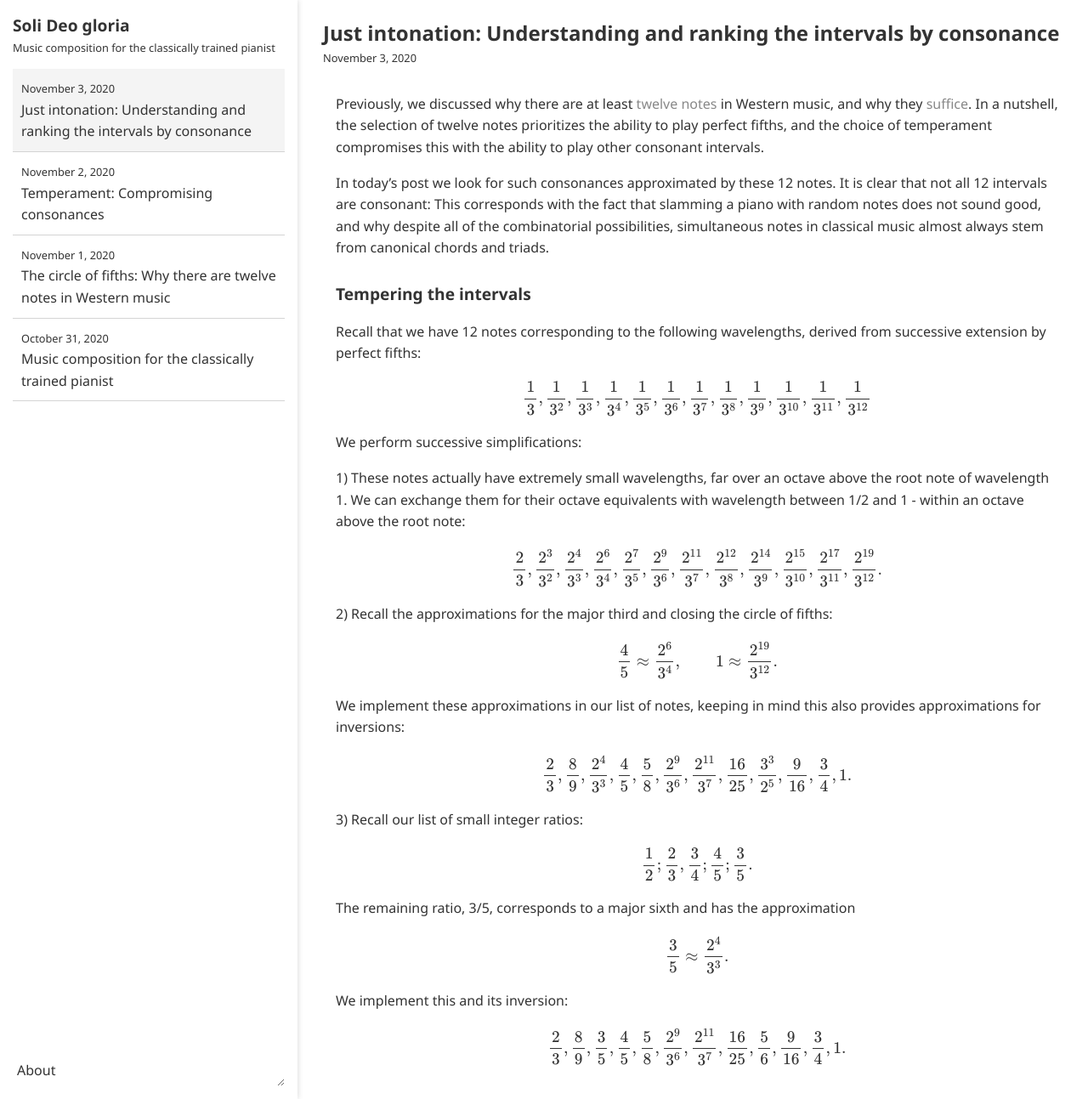
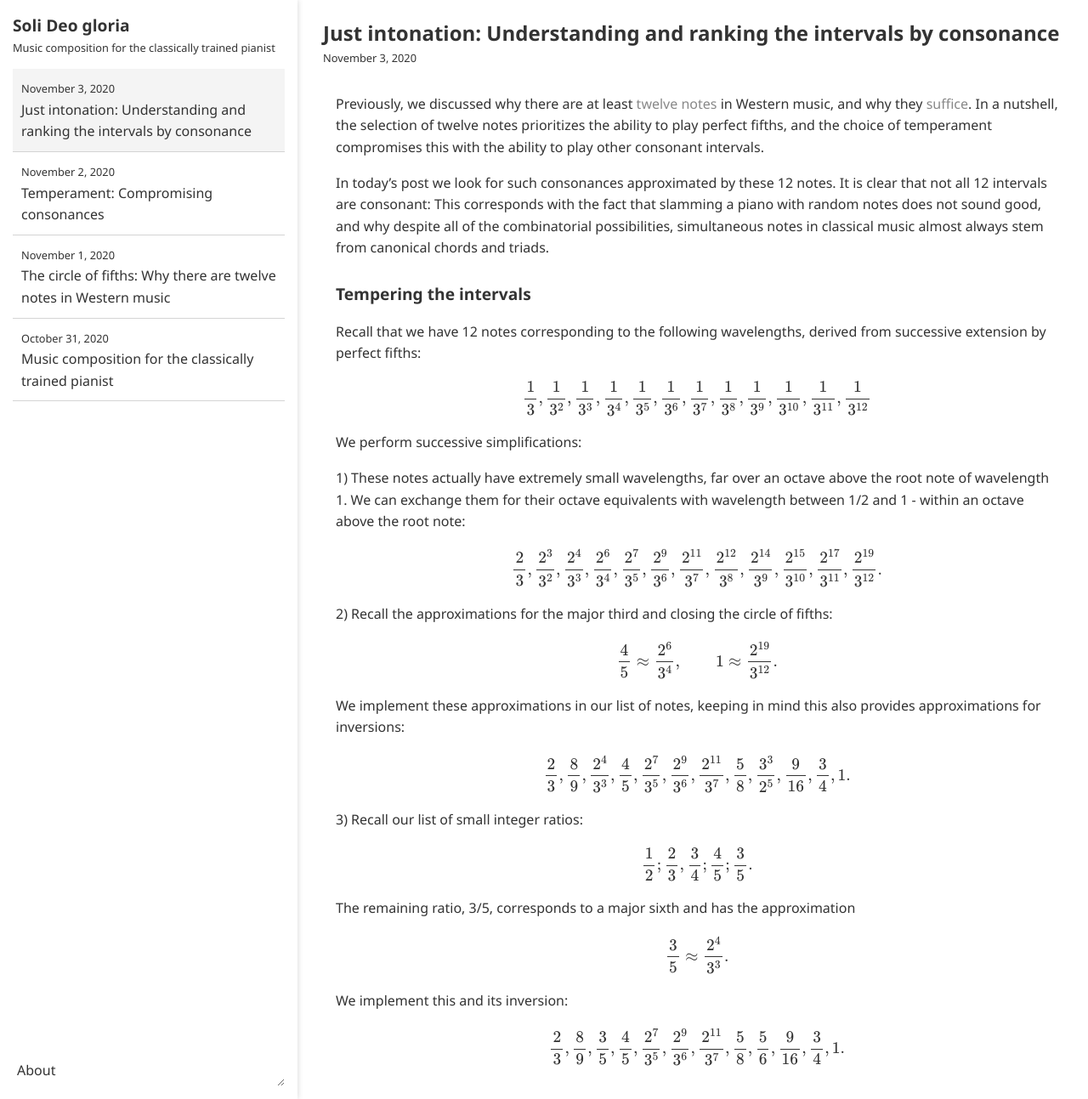
Before and after one commit to ansyblenetwork/sdg, a Jekyll site: the page built from _posts/2020-11-03-just-intonation-understanding-and-ranking-the.md, in a window 1280 px wide and 1293 px high. Shown: the whole window at 85% size. Built offline with Jekyll 4.4.1, drawn with Linux system fonts in a browser that asks for light colours; formulas are drawn with MathJax 3.

Commit message:
Update 2020-11-03-just-intonation-understanding-and-ranking-the.md

```diff
--- a/_posts/2020-11-03-just-intonation-understanding-and-ranking-the.md
+++ b/_posts/2020-11-03-just-intonation-understanding-and-ranking-the.md
@@ -24,7 +24,7 @@ $$\frac{4}{5} \approx \frac{2^6}{3^4}, \qquad 1 \approx \frac{2^{19}}{3^{12}}.$$
 
 We implement these approximations in our list of notes, keeping in mind this also provides approximations for inversions:
 
-$$\frac{2}{3}, \frac{8}{9}, \frac{2^4}{3^3}, \frac{4}{5}, \frac{5}{8}, \frac{2^9}{3^6}, \frac{2^{11}}{3^7}, \frac{16}{25}, \frac{3^3}{2^5}, \frac{9}{16}, \frac{3}{4}, 1.$$
+$$\frac{2}{3}, \frac{8}{9}, \frac{2^4}{3^3}, \frac{4}{5}, \frac{2^7}{3^5}, \frac{2^9}{3^6}, \frac{2^{11}}{3^7}, \frac{5}{8}, \frac{3^3}{2^5}, \frac{9}{16}, \frac{3}{4}, 1.$$
 
 3) Recall our list of small integer ratios:
 
@@ -36,4 +36,4 @@ $$\frac{3}{5} \approx \frac{2^4}{3^3}.$$
 
 We implement this and its inversion:
 
-$$\frac{2}{3}, \frac{8}{9}, \frac{3}{5}, \frac{4}{5}, \frac{5}{8}, \frac{2^9}{3^6}, \frac{2^{11}}{3^7}, \frac{16}{25}, \frac{5}{6}, \frac{9}{16}, \frac{3}{4}, 1.$$
+$$\frac{2}{3}, \frac{8}{9}, \frac{3}{5}, \frac{4}{5}, \frac{2^7}{3^5}, \frac{2^9}{3^6}, \frac{2^{11}}{3^7}, \frac{5}{8}, \frac{5}{6}, \frac{9}{16}, \frac{3}{4}, 1.$$
```
